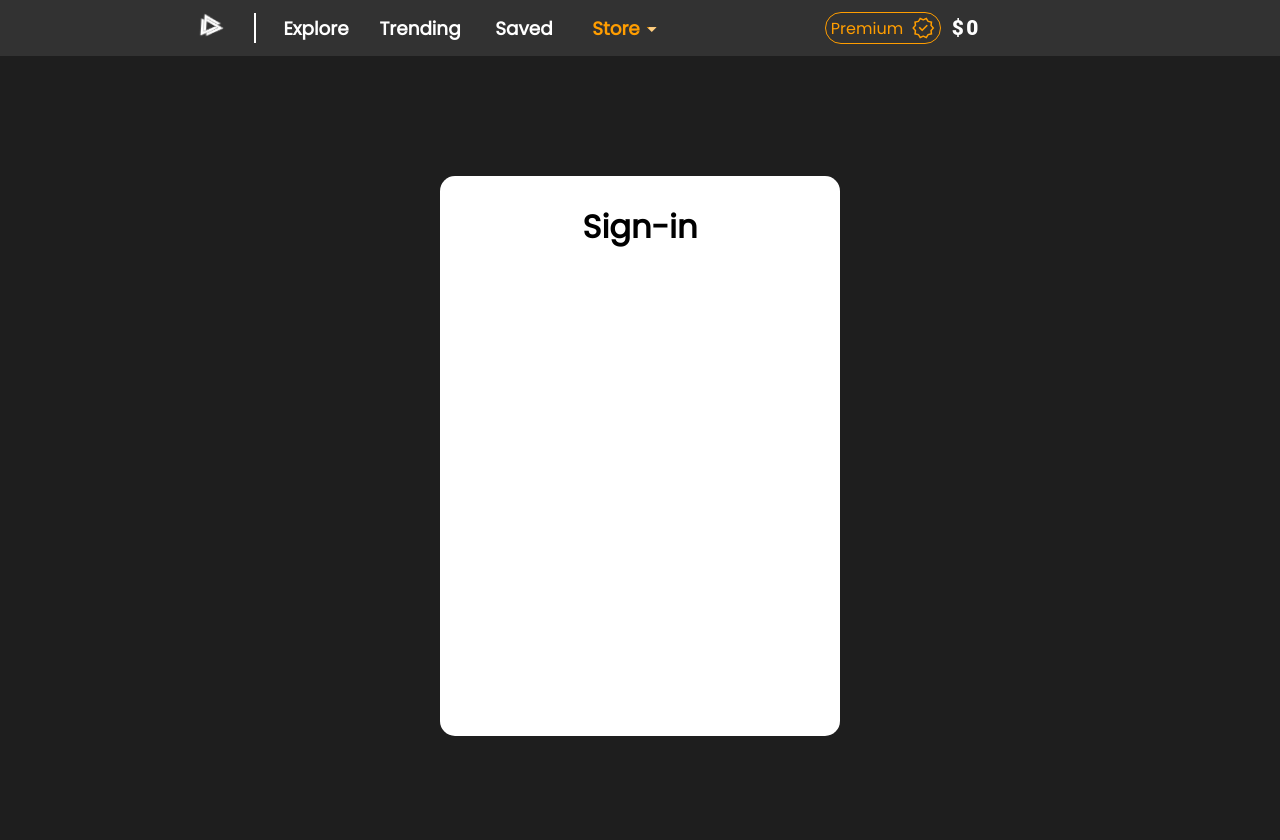
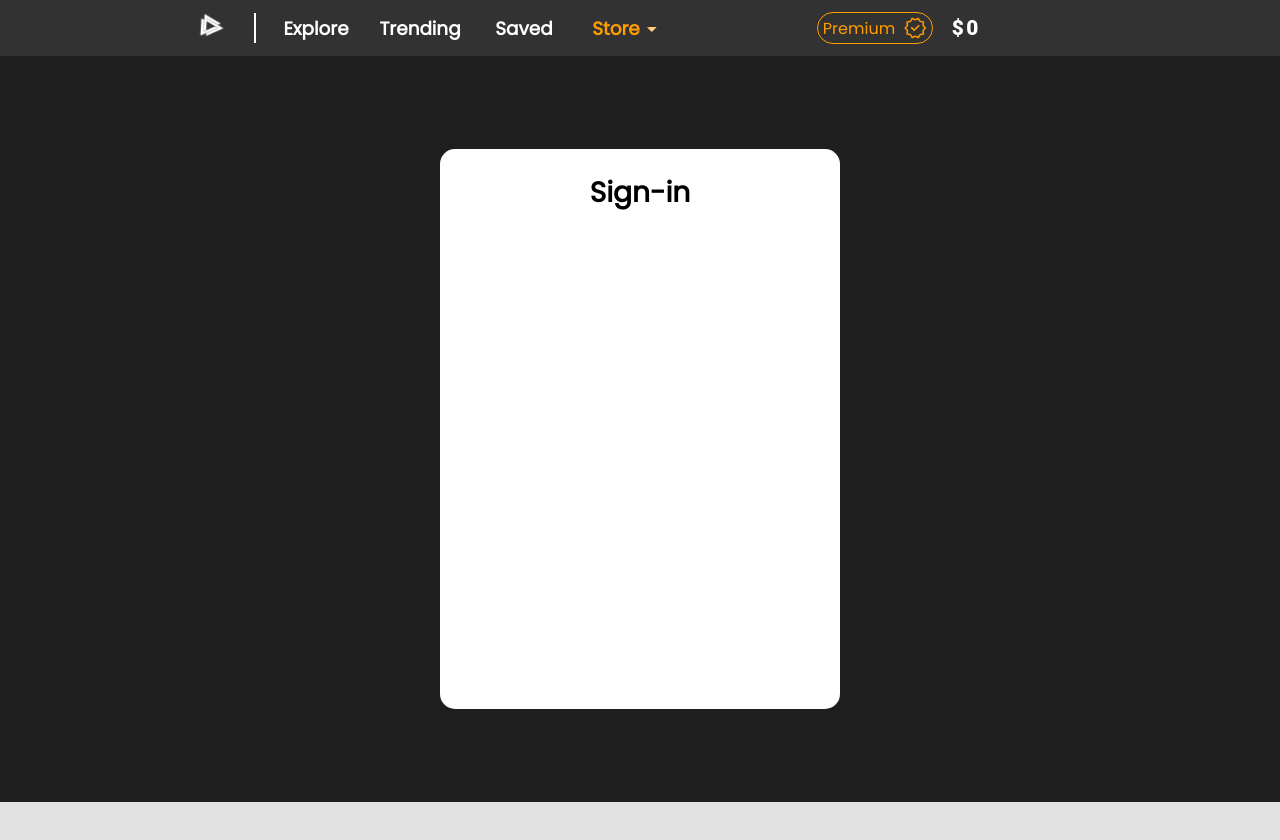
Before and after one commit to HudsonBean/UselessWebsite, a React (Create React App) app in the folder client/: page /Sign-in in a window 1280 px wide. Shown: the top 840 px of the page. After the commit the page ends 802 px from the top, so only its background shows below. Built offline with nearby package versions, Linux system fonts and the light colour scheme.

Commit message:
Design changes

```diff
--- a/client/src/styles/Navbar.css
+++ b/client/src/styles/Navbar.css
@@ -155,7 +155,7 @@
 }
 .nav-bar .nav-bar-right .currency {
   font-family: "Roboto", sans-serif;
-  margin-left: 2rem;
+  margin-left: 2.5rem;
   margin-right: 0rem;
 }
 .nav-bar .nav-bar-right .currency a {
--- a/client/src/styles/Navbar.scss
+++ b/client/src/styles/Navbar.scss
@@ -186,7 +186,7 @@
     }
     .currency {
       font-family: "Roboto", sans-serif;
-      margin-left: 2rem;
+      margin-left: 2.5rem;
       margin-right: 0rem;
       a {
         font-size: 1.3rem;
--- a/client/src/styles/Signin.css
+++ b/client/src/styles/Signin.css
@@ -1,6 +1,6 @@
 .signin-body {
   width: 100%;
-  height: 100vh;
+  height: 93.2vh;
   background-color: rgb(30, 30, 30);
   display: flex;
   justify-content: center;
@@ -15,5 +15,5 @@
   justify-content: center;
 }
 .signin-body form h2 {
-  font-size: 2rem;
+  font-size: 1.75rem;
 }/*# sourceMappingURL=Signin.css.map */
--- a/client/src/styles/Signin.scss
+++ b/client/src/styles/Signin.scss
@@ -8,7 +8,7 @@
 
 .signin-body {
   width: 100%;
-  height: 100vh;
+  height: 93.2vh;
   background-color: rgb(30, 30, 30);
   display: flex;
   justify-content: center;
@@ -21,7 +21,7 @@
     display: flex;
     justify-content: center;
     h2 {
-      font-size: 2rem;
+      font-size: 1.75rem;
     }
   }
 }
```
Also changed, not shown: 2 other files (tests, documents, lock files or other folders).
